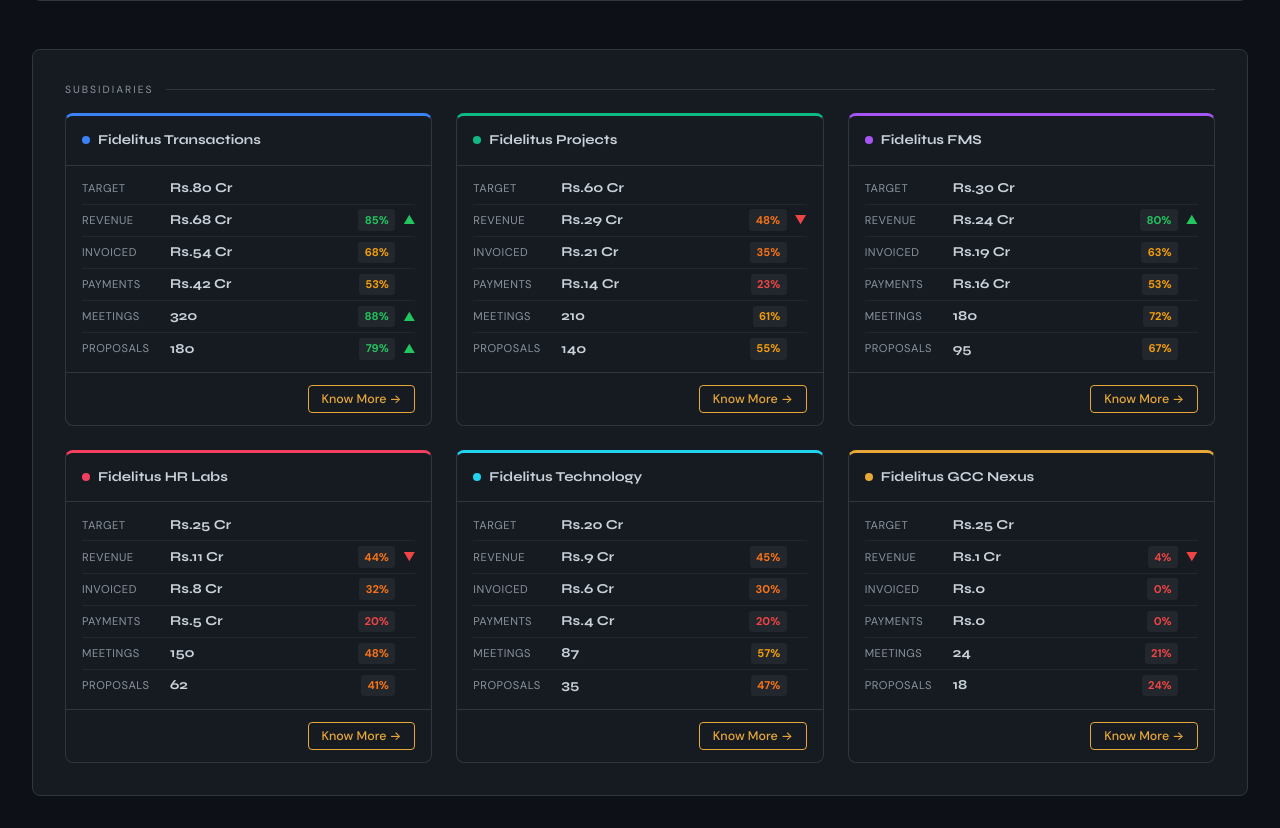
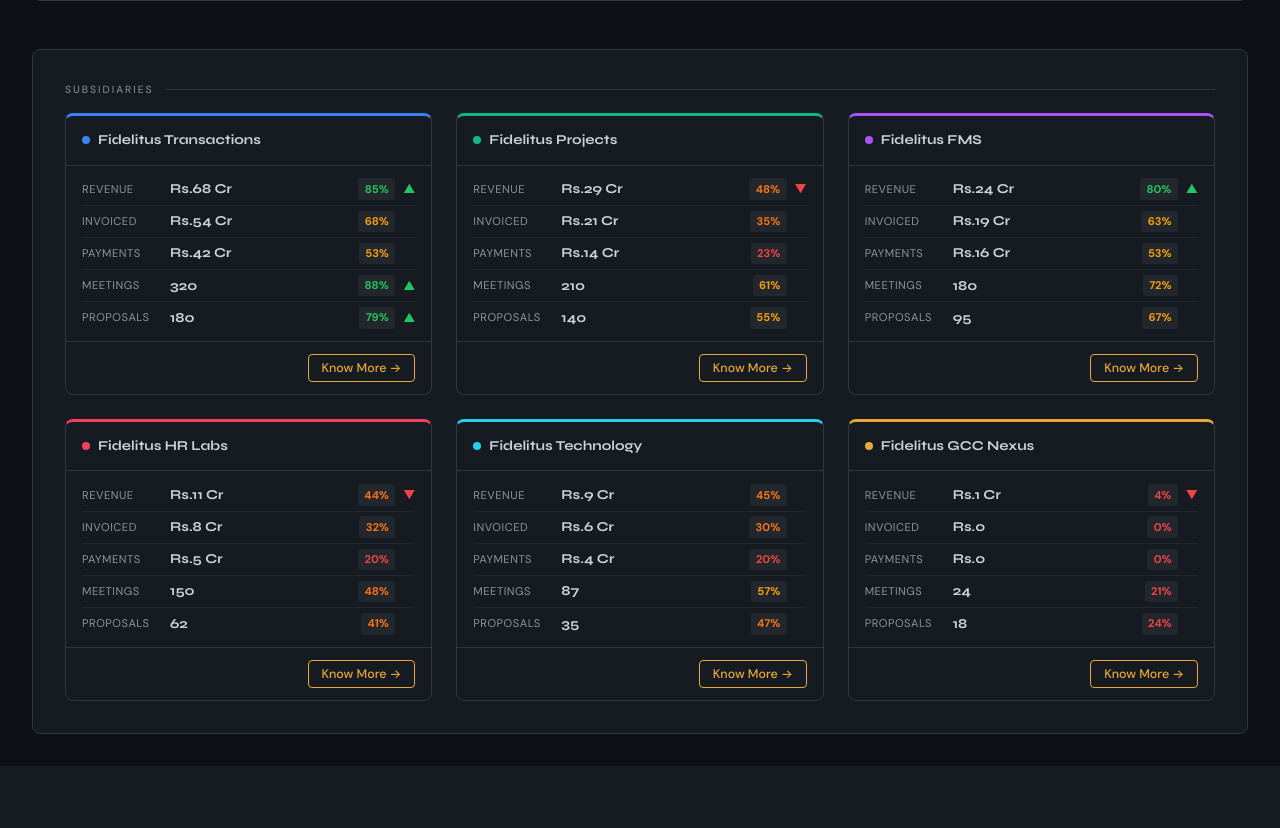
Before and after one commit to katharguppe/mddb, a FastAPI app: page / in a window 1280 px wide. Shown: the part 408-1236 px from the top of the page. After the commit the page ends 1142 px from the top, so only its background shows below. Run offline with FastAPI, Linux system fonts and the light colour scheme.

Commit message:
[TASK-003] fix: move Target row from card to Know More panel

```diff
--- a/app/templates/dashboard.html
+++ b/app/templates/dashboard.html
@@ -60,9 +60,10 @@
                     <span class="company-name">{{ company.name }}</span>
                 </div>
 
-                {# KPI rows #}
+                {# KPI rows — skip Target row (shown in Know More panel) #}
                 <div class="company-kpi-table">
                     {% for kpi in company.kpis %}
+                    {% if kpi.label != "Target" %}
                     <div class="company-kpi-row">
                         <span class="ckpi-label">{{ kpi.label }}</span>
                         <span class="ckpi-value">{{ kpi.value }}</span>
@@ -72,11 +73,9 @@
                         {% elif kpi.delta == "down" %}<span class="delta-down">▼</span>
                         {% else %}<span class="delta-none"></span>
                         {% endif %}
-                        {% else %}
-                        <span class="ckpi-target-placeholder"></span>
-                        <span class="delta-none"></span>
                         {% endif %}
                     </div>
+                    {% endif %}
                     {% endfor %}
                 </div>
 
@@ -88,7 +87,7 @@
 
                 {# Slide-down details panel (hidden until toggled) #}
                 <div class="company-details" id="details-{{ company.id }}">
-                    <p class="details-placeholder">Aging analysis — Session 04</p>
+                    <p class="details-placeholder">Target: {{ company.kpis[0].value }}&nbsp;&nbsp;·&nbsp;&nbsp;Aging analysis — Session 04</p>
                 </div>
 
             </div>
```
